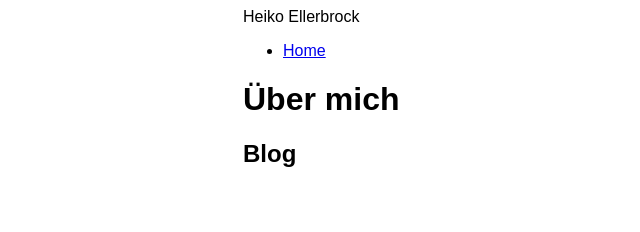
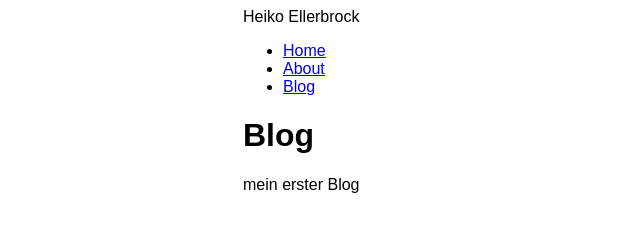
Before and after one commit to heikoellerbrock/my-webpage, a Gatsby site: page /blog in a window 1280 px wide. Shown: the whole page, without its empty margins (147-787 px from the left). Built offline with nearby package versions, Linux system fonts and the light colour scheme; Gatsby itself is replaced by a stand-in of ours.

Commit message:
Blog page

```diff
--- a/src/components/layout.tsx
+++ b/src/components/layout.tsx
@@ -29,6 +29,12 @@ const Layout = (props: LayoutProps) => {
           <li>
             <Link to="/">Home</Link>
           </li>
+          <li>
+            <Link to="/about">About</Link>
+          </li>
+          <li>
+            <Link to="/blog">Blog</Link>
+          </li>
         </ul>
       </nav>
       <main>
--- a/src/pages/blog.tsx
+++ b/src/pages/blog.tsx
@@ -3,8 +3,8 @@ import Layout from "../components/layout";
 
 const Blog = () => {
   return (
-    <Layout pageTitle="Über mich">
-      <h2>Blog</h2>
+    <Layout pageTitle="Blog">
+      <p>mein erster Blog</p>
     </Layout>
   );
 };
```
